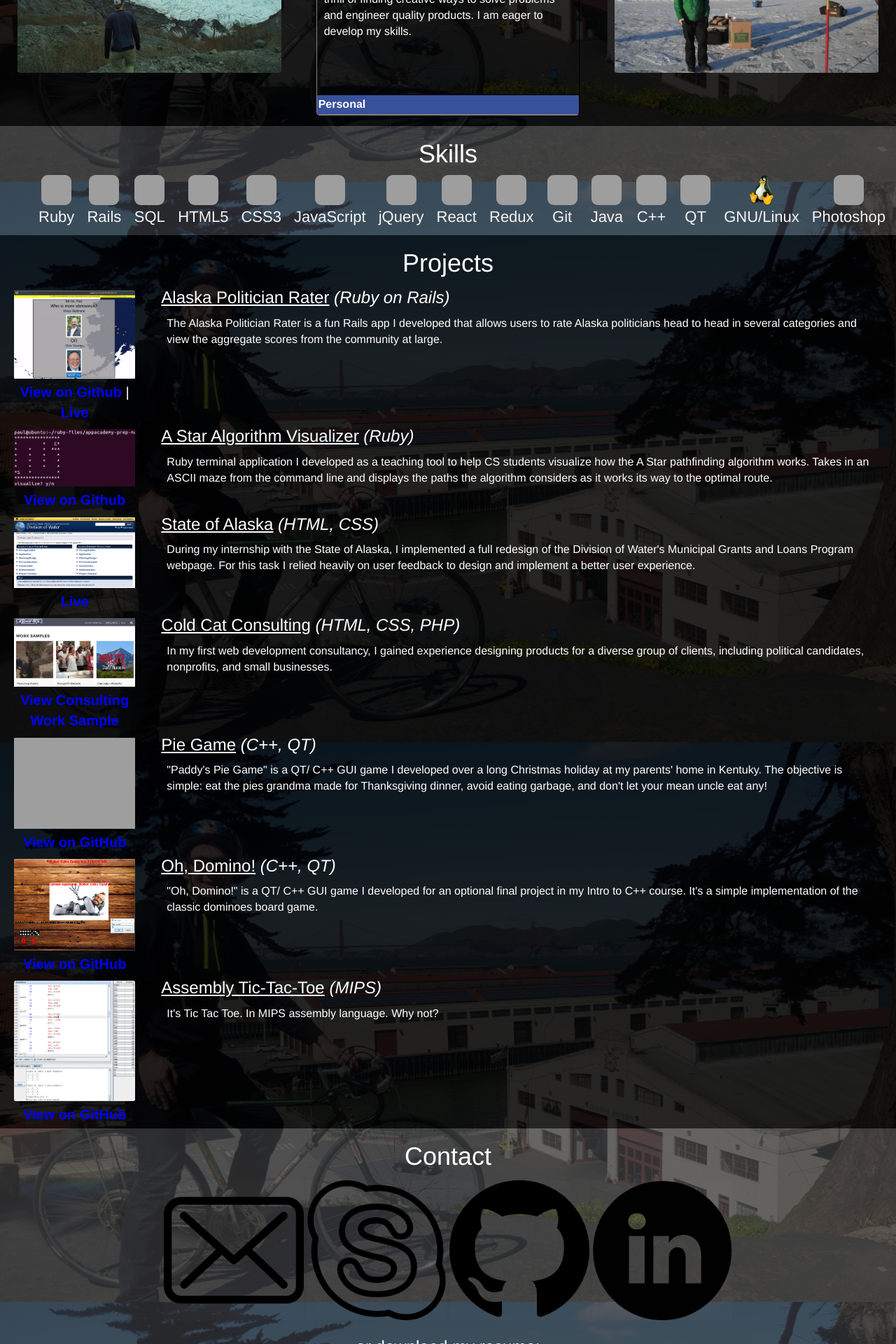
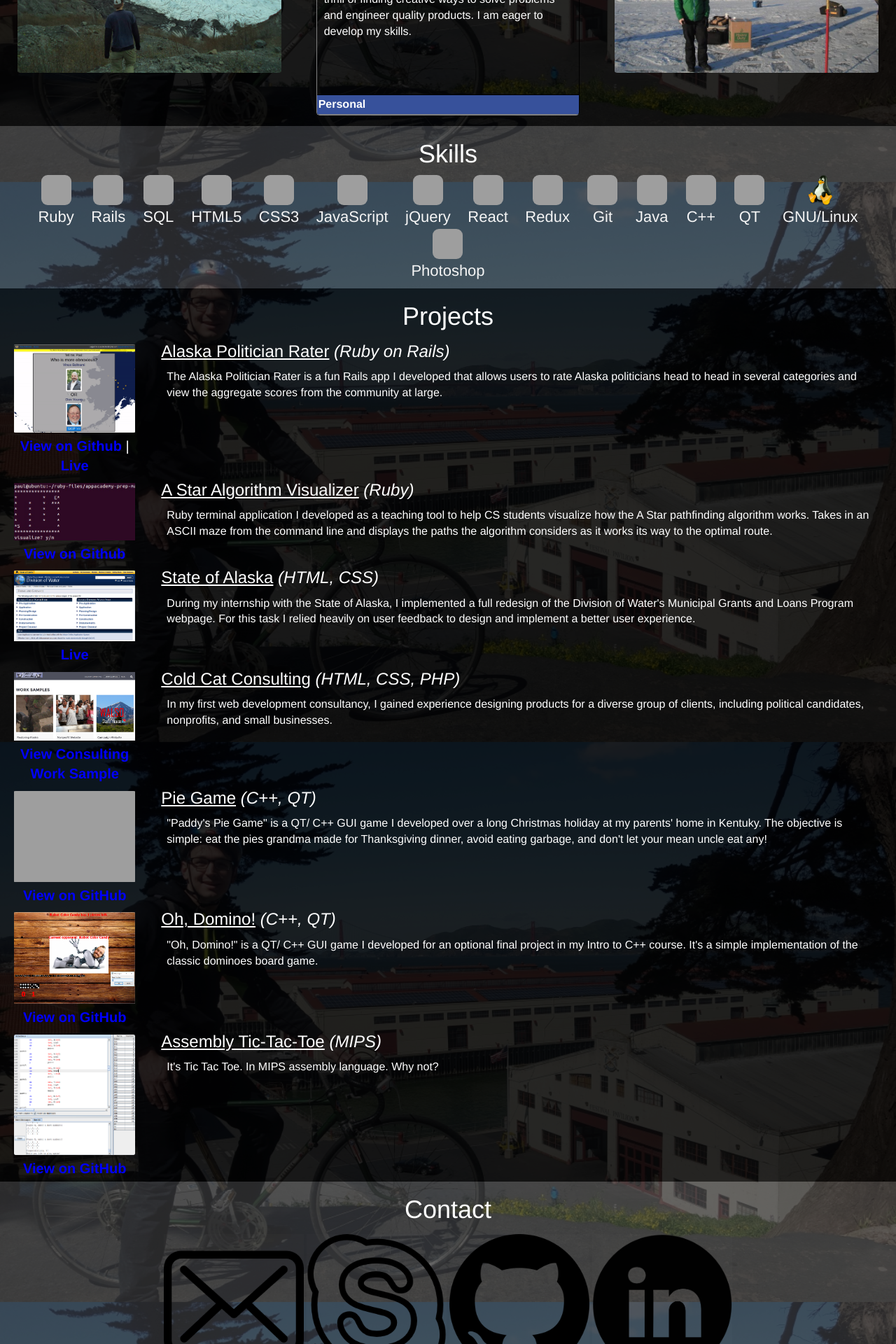
Before and after one commit to paulmoliva/pauloliva.com, a PHP site: page /index.html in a window 1280 px wide. Shown: the part 540-2460 px from the top of the page at 70% size. Run offline with PHP 8.4, Linux system fonts and the light colour scheme; grey boxes are pictures that could not be loaded.

Commit message:
adjusted flexbox skill display

```diff
--- a/assets/style.css
+++ b/assets/style.css
@@ -98,15 +98,19 @@ bottom: 0;
   list-style: none;
   display: flex;
   flex-direction: row;
-  justify-content: space-between;
+  justify-content: center;
+  flex-wrap: wrap;
+  padding: 0 1%;
 }
 
 .skill-list li{
+  margin: 1px 0;
   font-size: 22px;
   color: whitesmoke;
   display: flex;
   flex-direction: column;
   align-items: center;
+  margin: 0 1%;
 }
 
 .skill-icon {
```
